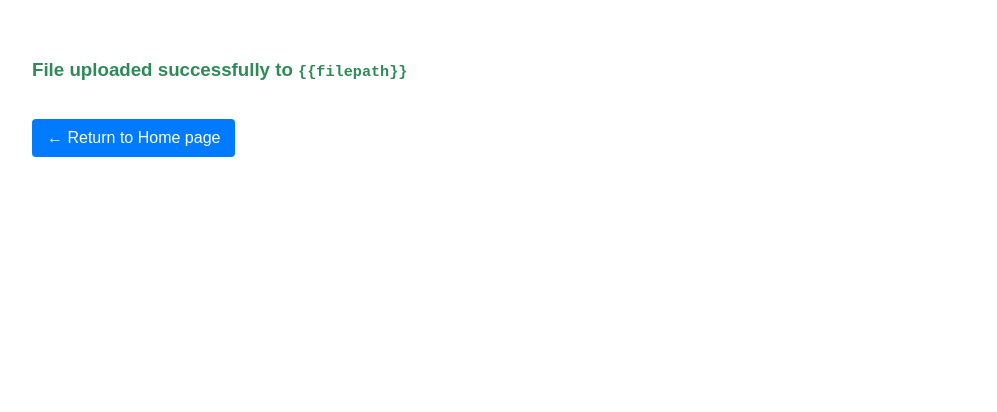
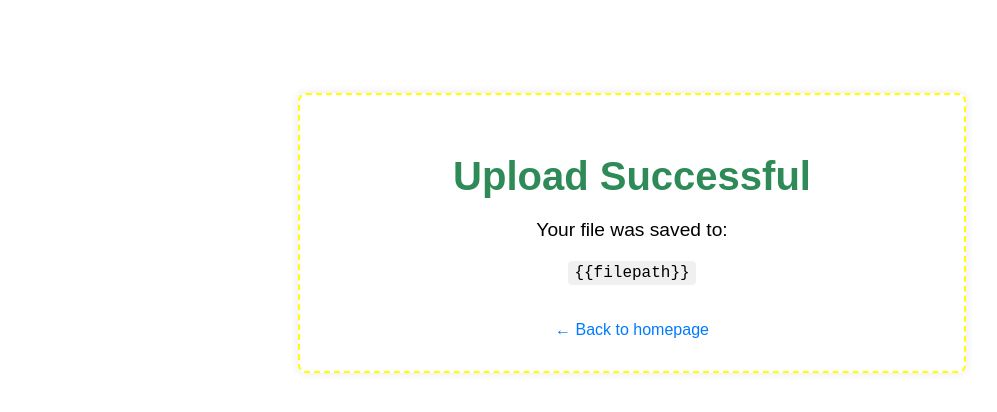
Before and after one commit to Sombru/webserv, a plain HTML site: page www/portfolio/response.html in a window 1280 px wide. Shown: the whole page, without its empty margins (8-1005 px from the left). Drawn offline with Linux system fonts and the light colour scheme.

Commit message:
updated the response page to a version that matches the style of the error page

```diff
--- a/www/portfolio/response.html
+++ b/www/portfolio/response.html
@@ -1,26 +1,63 @@
 <!DOCTYPE html>
-<html>
+<html lang="en">
 <head>
+  <meta charset="UTF-8" />
   <title>Upload Success</title>
   <style>
-        body { font-family: Arial, sans-serif; padding: 2em; }
-        h3 { color: #2E8B57; }
-        .return-btn {
+    body {
+      font-family: Arial, sans-serif;
+      background-color: #fff;
+      padding: 2em;
+      margin: 0;
+    }
+
+    .container {
+      border: 2px dashed yellow;
+      padding: 2em;
+      text-align: center;
+      max-width: 600px;
+      margin: 5% auto;
+      border-radius: 8px;
+      box-shadow: 0 0 10px rgba(0,0,0,0.1);
+    }
+
+    h1 {
+      font-size: 2.5rem;
+      margin-bottom: 0.5em;
+      color: #2E8B57;
+    }
+
+    p {
+      font-size: 1.2rem;
+      margin: 1em 0;
+    }
+
+    code {
+      background: #f0f0f0;
+      padding: 0.2em 0.4em;
+      border-radius: 4px;
+      font-size: 1rem;
+    }
+
+    a.return-link {
       display: inline-block;
       margin-top: 20px;
-            padding: 10px 15px;
-            background-color: #007BFF;
-            color: white;
+      font-size: 1rem;
+      color: #007BFF;
       text-decoration: none;
-            border-radius: 4px;
     }
-        .return-btn:hover {
-            background-color: #0056b3;
+
+    a.return-link:hover {
+      text-decoration: underline;
     }
   </style>
 </head>
 <body>
-    <h3>File uploaded successfully to <code>{{filepath}}</code></h3>
-    <a class="return-btn" href="/"> ← Return to Home page </a>
+  <div class="container">
+    <h1>Upload Successful</h1>
+    <p>Your file was saved to:</p>
+    <p><code>{{filepath}}</code></p>
+    <a class="return-link" href="/">← Back to homepage</a>
+  </div>
 </body>
 </html>
```
Also changed, not shown: 1 other file. Lines whose indentation alone changed are shown as unchanged.
